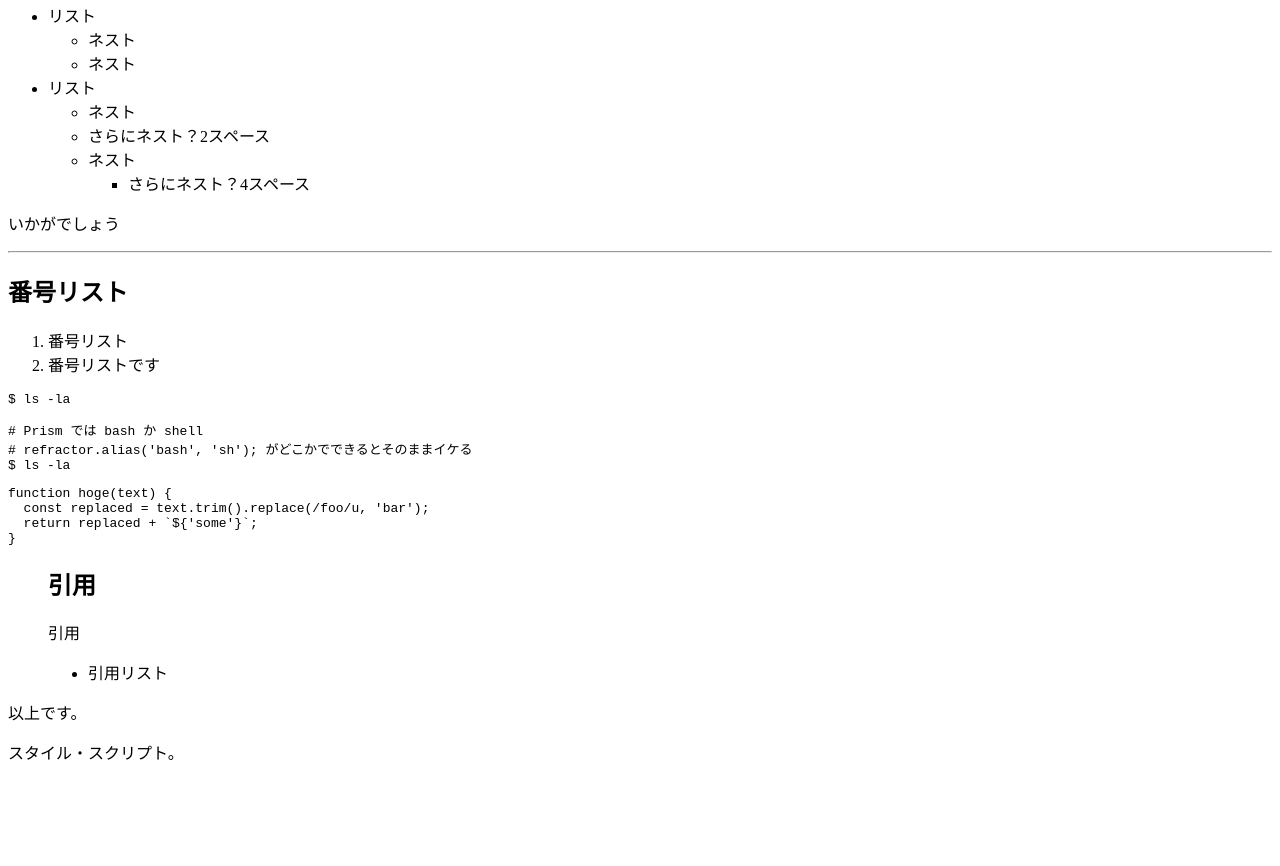
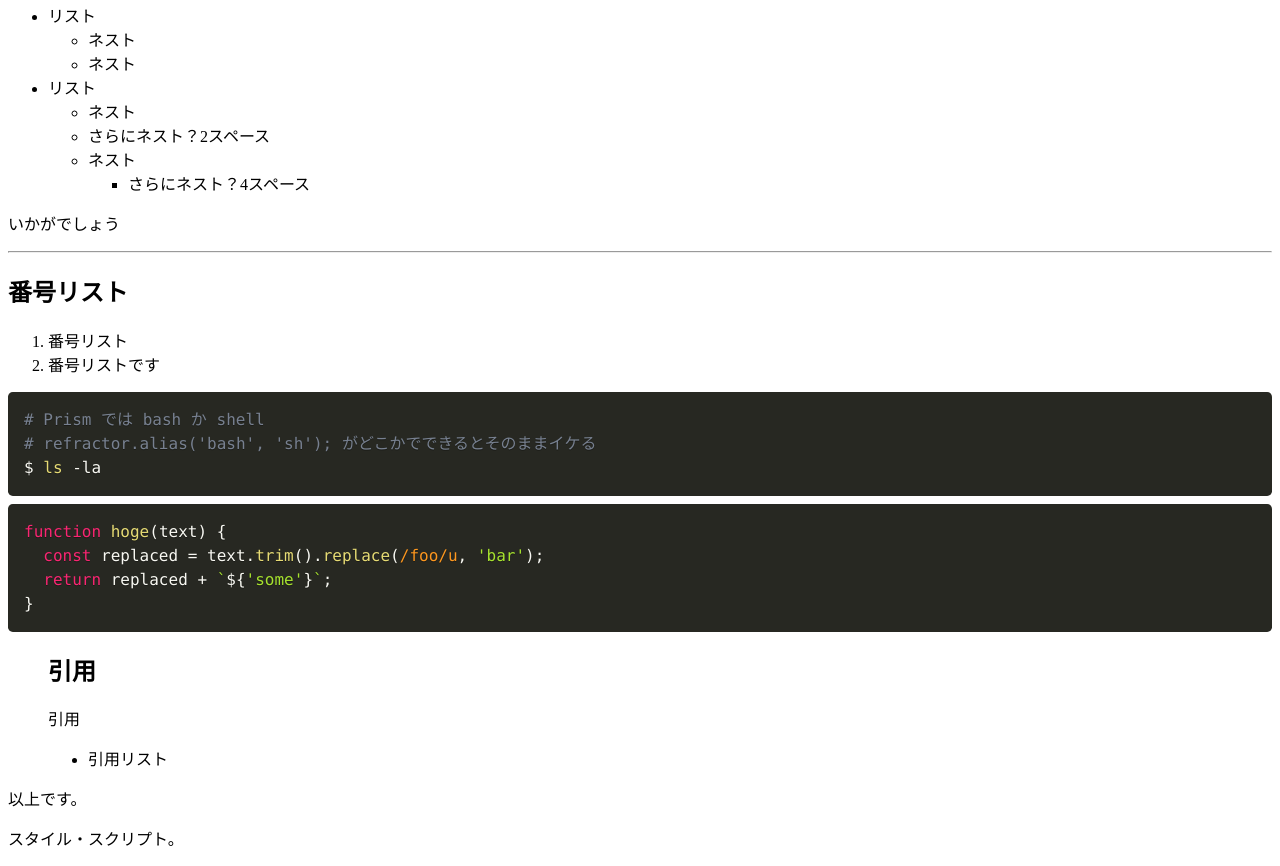
Before and after one commit to Neos21/practice-remark, a website: page result.html in a window 1280 px wide. Shown: the part 687-1553 px from the top of the page. Before the commit the page ends 1467 px from the top, so only its background shows below. Drawn offline with Linux system fonts and the light colour scheme; some icons are missing.

Commit message:
Prism に Monokai テーマを当ててみる

```diff
--- a/index.js
+++ b/index.js
@@ -120,7 +120,7 @@ async function markdownToHtml(inputMarkdownText) {
         preprosessorResult.data.frontmatter.style
       ],
       css: [
-        '/example.css'
+        './prism-monokai.css'
       ],
       script: [
         '\nfunction thisIsEndOfBody() {\n  alert(0);\n }\n'
--- /dev/null
+++ b/prism-monokai.css
@@ -0,0 +1,119 @@
+/* https://github.com/Swaagie/prismjs-monokai */
+/**
+ * Monokai theme for Prism.JS
+ *
+ * @author Martijn Swaagman
+ * @license MIT 2015
+ */
+code[class*="language-"],
+pre[class*="language-"] {
+	color: #f8f8f2;
+	text-shadow: 0 1px rgba(0, 0, 0, 0.3);
+	font-family: Consolas, Monaco, 'Andale Mono', 'Ubuntu Mono', monospace;
+	direction: ltr;
+	text-align: left;
+	white-space: pre;
+	word-spacing: normal;
+	word-break: normal;
+	word-wrap: normal;
+	line-height: 1.5;
+
+	-moz-tab-size: 4;
+	-o-tab-size: 4;
+	tab-size: 4;
+
+	-webkit-hyphens: none;
+	-moz-hyphens: none;
+	-ms-hyphens: none;
+	hyphens: none;
+}
+
+pre[class*="language-"] {
+	padding: 1em;
+	margin: .5em 0;
+	overflow: auto;
+	border-radius: 0.3em;
+}
+
+:not(pre) > code[class*="language-"],
+pre[class*="language-"] {
+	background: #272822;
+}
+
+:not(pre) > code[class*="language-"] {
+	padding: .1em;
+	border-radius: .3em;
+}
+
+.token.comment,
+.token.prolog,
+.token.doctype,
+.token.cdata {
+	color: #778090;
+}
+
+.token.punctuation {
+	color: #F8F8F2;
+}
+
+.namespace {
+	opacity: .7;
+}
+
+.token.property,
+.token.tag,
+.token.constant,
+.token.symbol,
+.token.deleted {
+	color: #F92672;
+}
+
+.token.boolean,
+.token.number {
+	color: #AE81FF;
+}
+
+.token.selector,
+.token.attr-name,
+.token.string,
+.token.char,
+.token.builtin,
+.token.inserted {
+	color: #A6E22E;
+}
+
+.token.operator,
+.token.entity,
+.token.url,
+.language-css .token.string,
+.style .token.string,
+.token.variable {
+	color: #F8F8F2;
+}
+
+.token.atrule,
+.token.attr-value,
+.token.function {
+	color: #E6DB74;
+}
+
+.token.keyword {
+	color: #F92672;
+}
+
+.token.regex,
+.token.important {
+	color: #FD971F;
+}
+
+.token.important,
+.token.bold {
+	font-weight: bold;
+}
+.token.italic {
+	font-style: italic;
+}
+
+.token.entity {
+	cursor: help;
+}
--- a/result.html
+++ b/result.html
@@ -12,7 +12,7 @@ color: red;
     <style>body.frontmatter {
 color: #0f0;
 }</style>
-    <link rel="stylesheet" href="/example.css">
+    <link rel="stylesheet" href="./prism-monokai.css">
   </head>
   <body>
     <script>
@@ -92,11 +92,9 @@ body.test {
       <li>番号リスト</li>
       <li>番号リストです</li>
     </ol>
-    <pre class="language-bash"><code class="language-bash">$ <span class="token function">ls</span> -la
-</code></pre>
-    <pre class="language-sh"><code class="language-sh"># Prism では bash か shell
-# refractor.alias('bash', 'sh'); がどこかでできるとそのままイケる
-$ ls -la
+    <pre class="language-bash"><code class="language-bash"><span class="token comment"># Prism では bash か shell</span>
+<span class="token comment"># refractor.alias('bash', 'sh'); がどこかでできるとそのままイケる</span>
+$ <span class="token function">ls</span> -la
 </code></pre>
     <pre class="language-javascript"><code class="language-javascript"><span class="token keyword">function</span> <span class="token function">hoge</span><span class="token punctuation">(</span><span class="token parameter">text</span><span class="token punctuation">)</span> <span class="token punctuation">{</span>
   <span class="token keyword">const</span> replaced <span class="token operator">=</span> text<span class="token punctuation">.</span><span class="token method function property-access">trim</span><span class="token punctuation">(</span><span class="token punctuation">)</span><span class="token punctuation">.</span><span class="token method function property-access">replace</span><span class="token punctuation">(</span><span class="token regex"><span class="token regex-delimiter">/</span><span class="token regex-source language-regex">foo</span><span class="token regex-delimiter">/</span><span class="token regex-flags">u</span></span><span class="token punctuation">,</span> <span class="token string">'bar'</span><span class="token punctuation">)</span><span class="token punctuation">;</span>
```
Also changed, not shown: example.md (+0 -4 lines).
